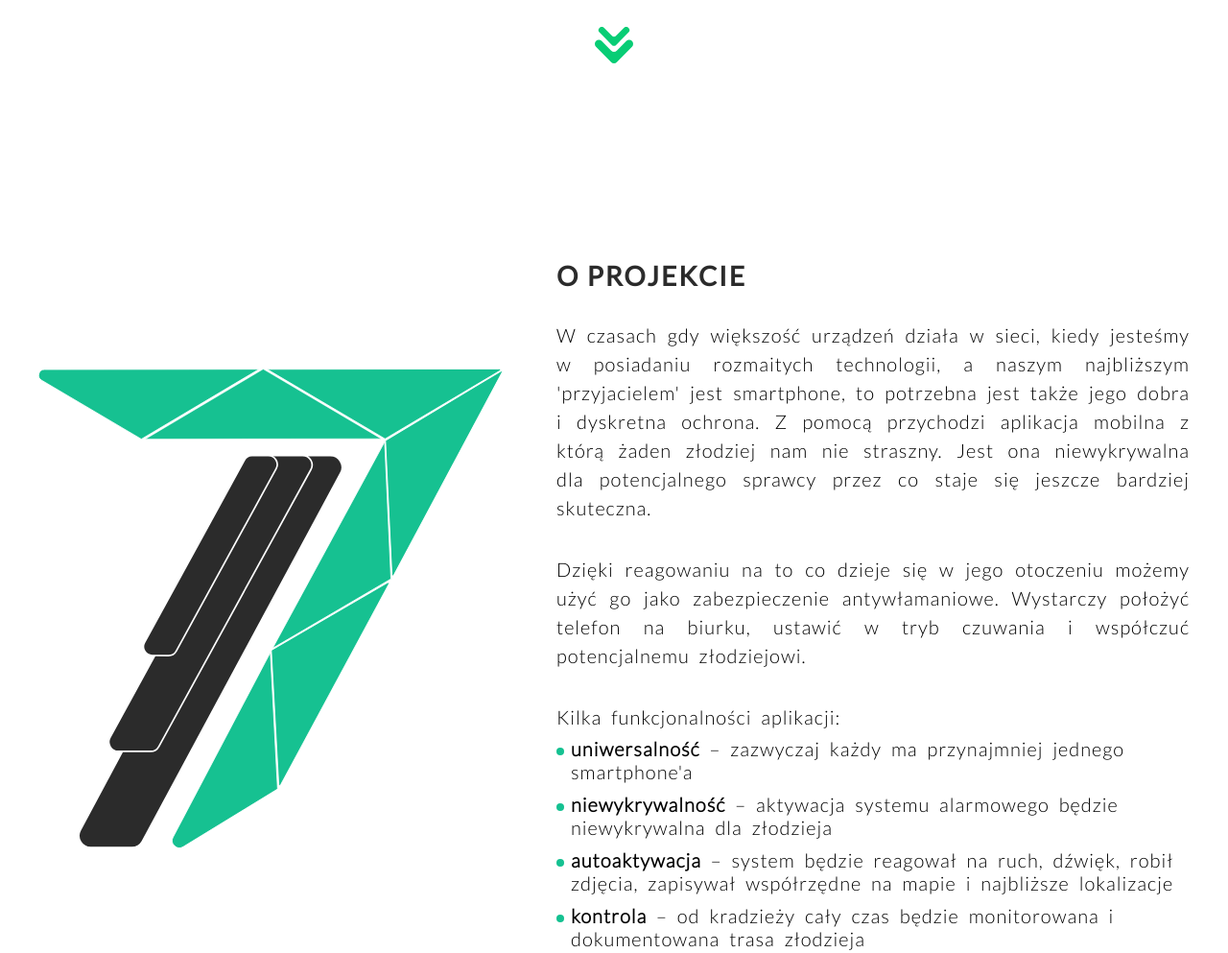
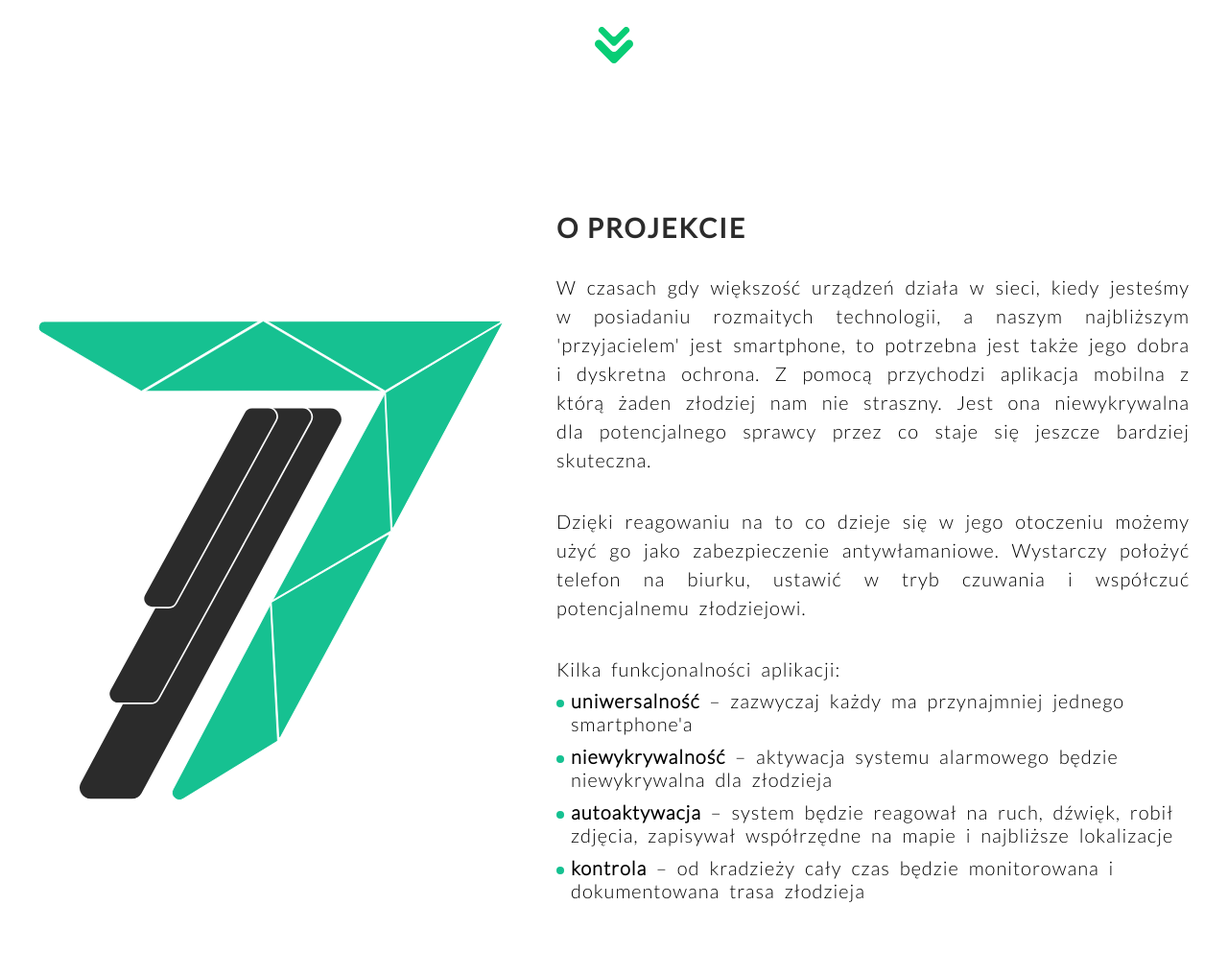
Before and after one commit to XaooB/ZPI, a plain HTML site: page index.html in a window 1280 px wide. Shown: the part 720-1713 px from the top of the page at 96% size. Drawn offline with nearby package versions, Linux system fonts and the light colour scheme.

Commit message:
changed margin and padding for about_project section

```diff
--- a/css/layout/_project.scss
+++ b/css/layout/_project.scss
@@ -1,6 +1,7 @@
 .project {
-  padding:150px 0;
+  padding:100px 0;
   margin:50px 0;
+  margin-bottom:100px;
   @media #{$max720} {
     margin:20px 0;
     padding:50px 0;
```
Also changed, not shown: css/main.css, 1 other file.
